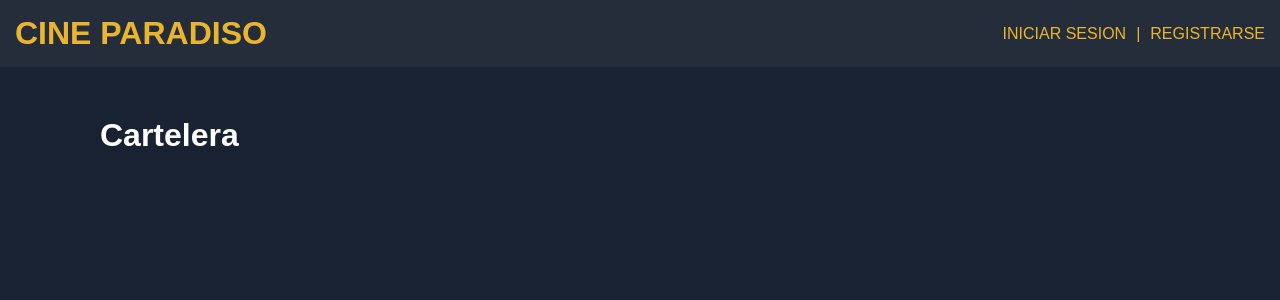
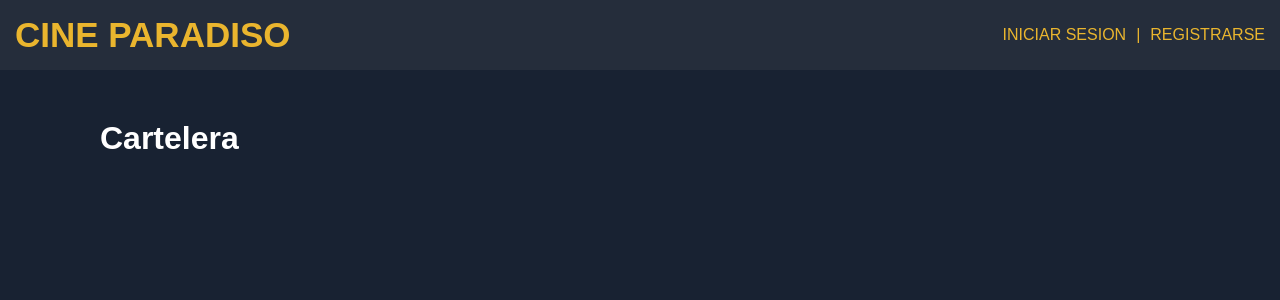
Before and after one commit to NardelliDavid/tp-final-ids, a Flask app: page /index in a window 1280 px wide. Shown: the top 300 px of the page. Run offline with Flask 3, Linux system fonts and the light colour scheme; data that the repository does not hold is empty.

Commit message:
Correccion de token en los endpoints de perfil y ajustes en base.html

```diff
--- a/frontend/blueprints/perfil_cliente.py
+++ b/frontend/blueprints/perfil_cliente.py
@@ -19,7 +19,7 @@ def mi_perfil():
     try:
         respuesta = requests.get(
             f"{BACKEND_URL}/usuarios/me/historial",
-            headers={"Authorization": f"Bearer {token}"},
+            json={"token": token},
             timeout=5
         )
 
--- a/frontend/static/cliente/css/header.css
+++ b/frontend/static/cliente/css/header.css
@@ -6,6 +6,12 @@ header {
     align-items: center;
     background-color: #252d3b;
     padding: 15px;
+    color: #f2bb2ef5;
+}
+.titulo {
+    font-size: 35px;
+    font-weight: bold;
+    text-decoration: none;
     color: #f2bb2ef5;
 }
 header div {
--- a/frontend/templates/cartelera/base.html
+++ b/frontend/templates/cartelera/base.html
@@ -12,7 +12,7 @@
 </head>
 <body>
     <header>
-        <h1>CINE PARADISO</h1>
+        <a href="{{ url_for('index') }}" class="titulo">CINE PARADISO</a>
 
         {% if not session.get('token') %}
             <div>
@@ -27,7 +27,7 @@
                 </summary>
 
                 <div class="opciones-perfil">
-                    <a href="#">PERFIL</a>
+                    <a href="{{ url_for('perfil_cliente.mi_perfil') }}">PERFIL</a>
                     <a href="{{ url_for('auth.logout') }}">CERRAR SESION</a>
                 </div>
             </details>
```
